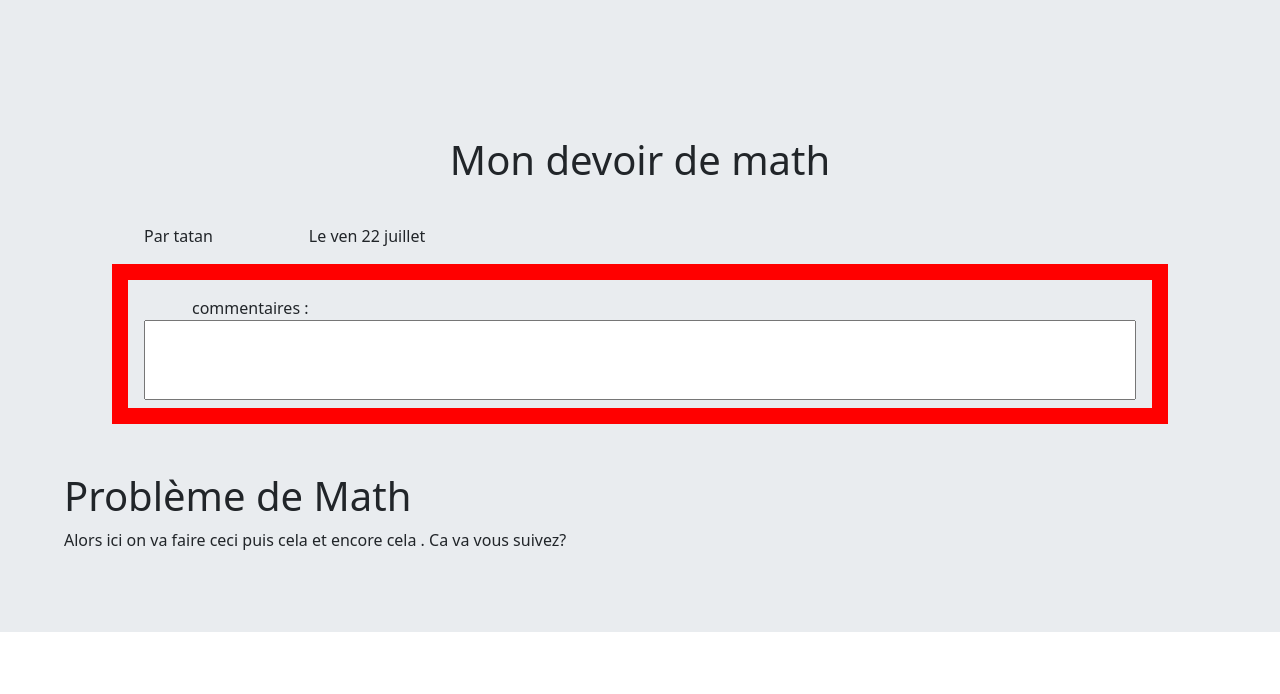
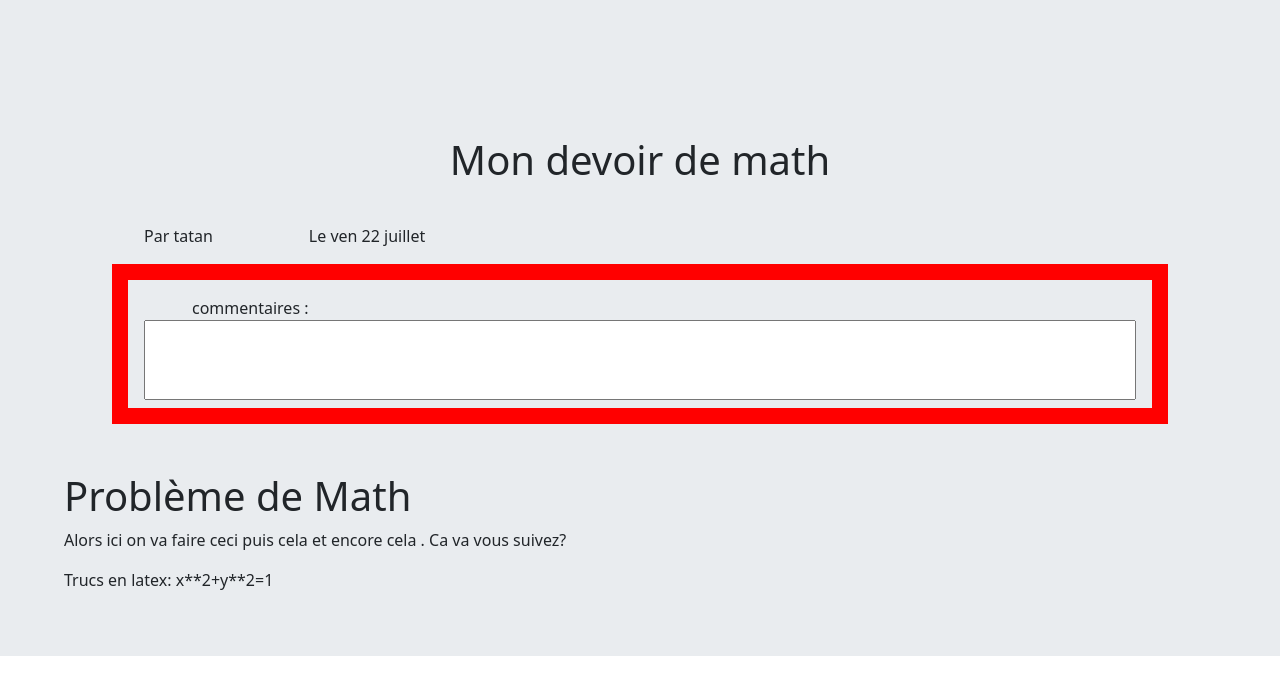
Before and after one commit to Codex1er/mathWritter, a Vue app: page / in a window 1280 px wide. Shown: the top 694 px of the page. Built offline with nearby package versions, Linux system fonts and the light colour scheme.

Commit message:
mathzone

```diff
--- a/src/App.vue
+++ b/src/App.vue
@@ -4,6 +4,8 @@
 import headtitle from './components/headtitle.vue'
 import intitle from './components/intitle.vue'
 import textzone from './components/textzone.vue'
+import mathzone from './components/mathzone.vue'
+
 </script>
 
 <template>
@@ -11,6 +13,7 @@ import textzone from './components/textzone.vue'
     <headtitle title="Mon devoir de math" name="tatan"  date="ven 22 juillet"/>
     <intitle title="Problème de Math" power="1"></intitle>
     <textzone text="Alors ici on va faire ceci puis cela et encore cela . Ca va vous suivez? "></textzone>
+    <mathzone latex="x**2+y**2=1" is-selected></mathzone>
   </div>
 </template>
 
--- /dev/null
+++ b/src/components/mathzone.vue
@@ -0,0 +1,15 @@
+<template>
+  <span>Trucs en latex: {{latex}}</span>
+</template>
+
+<script>
+export default {
+  props: ["is-selected", "latex"]
+}
+</script>
+
+<style lang="css" scoped>
+textarea {
+  height: inherit
+}
+</style>
```
